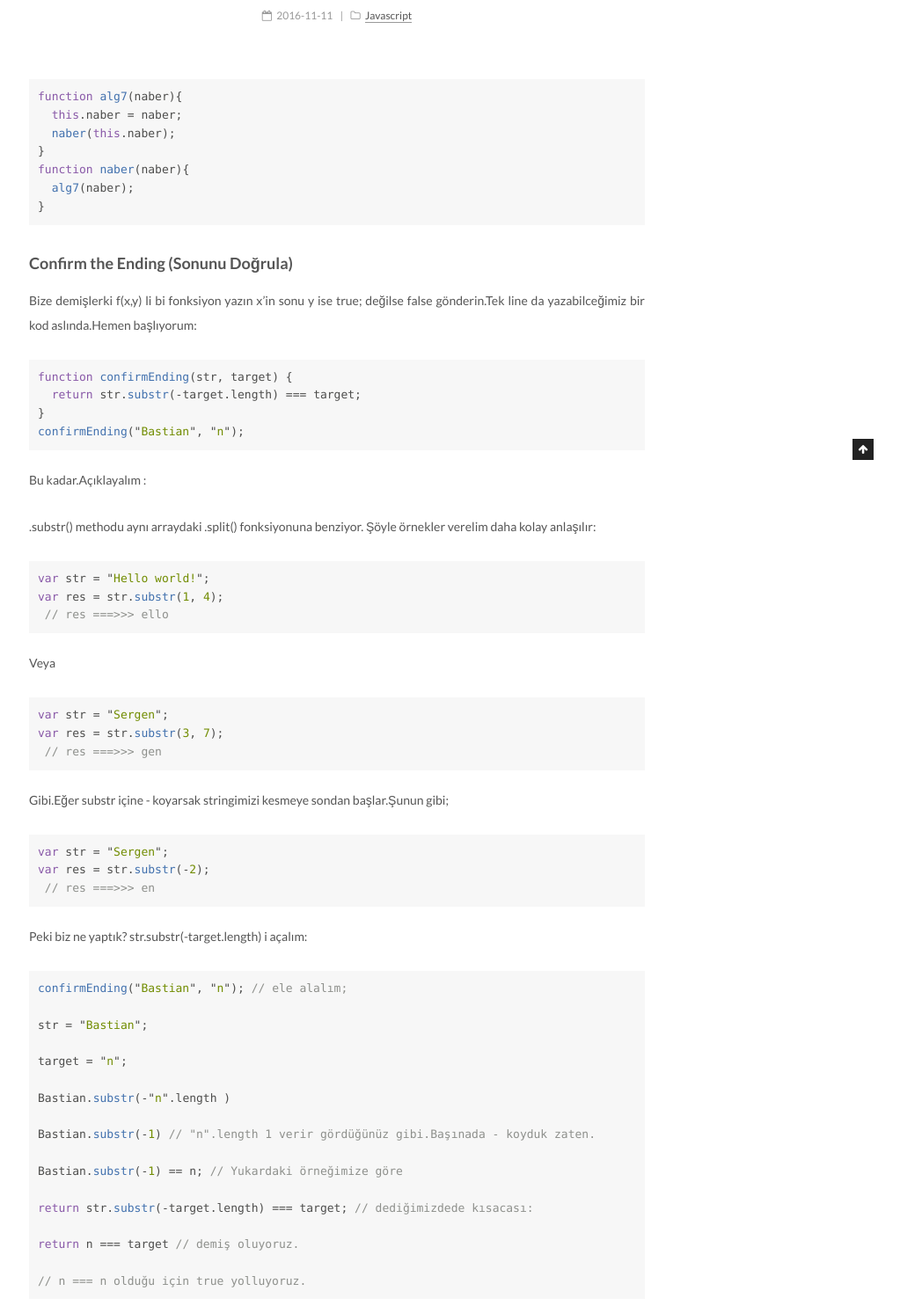
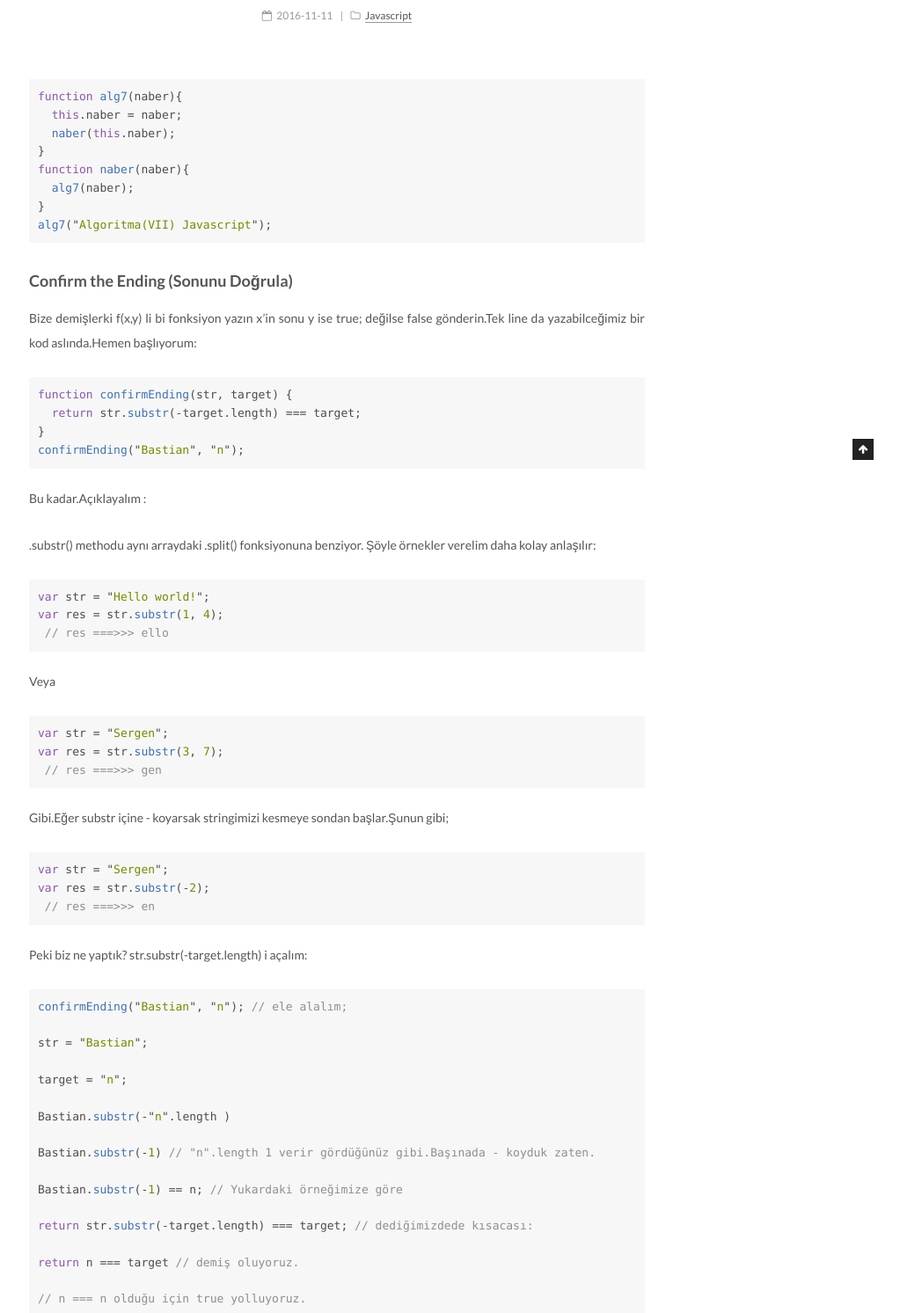
Before and after one commit to sergenp/sergenp.github.io, a Jekyll site: the page built from _posts/2016-11-11-algoritma7-javascript.md, in a window 1280 px wide, cut to the strip 477-1970 px from the top of the page. Shown: the whole strip at 88% size, without its empty margins (257-1280 px from the left). Built offline with Jekyll 4.4.1, drawn with Linux system fonts in a browser that asks for light colours.

Commit message:
Update 2016-11-11-algoritma7-javascript.md

```diff
--- a/_posts/2016-11-11-algoritma7-javascript.md
+++ b/_posts/2016-11-11-algoritma7-javascript.md
@@ -14,6 +14,7 @@ function alg7(naber){
 function naber(naber){
   alg7(naber);
 }
+alg7("Algoritma(VII) Javascript");
 {% endhighlight %}
 
 ### Confirm the Ending (Sonunu Doğrula)
```
